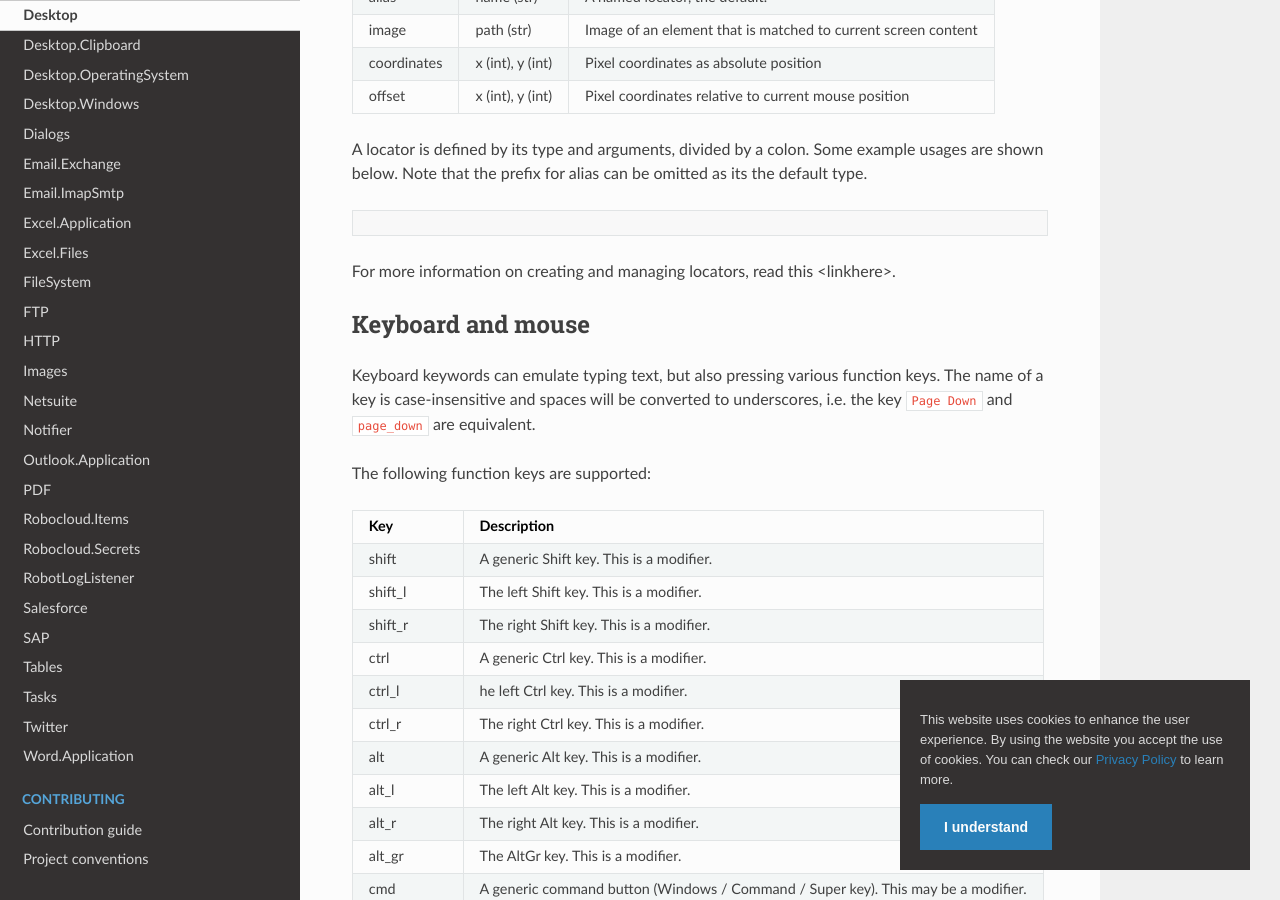
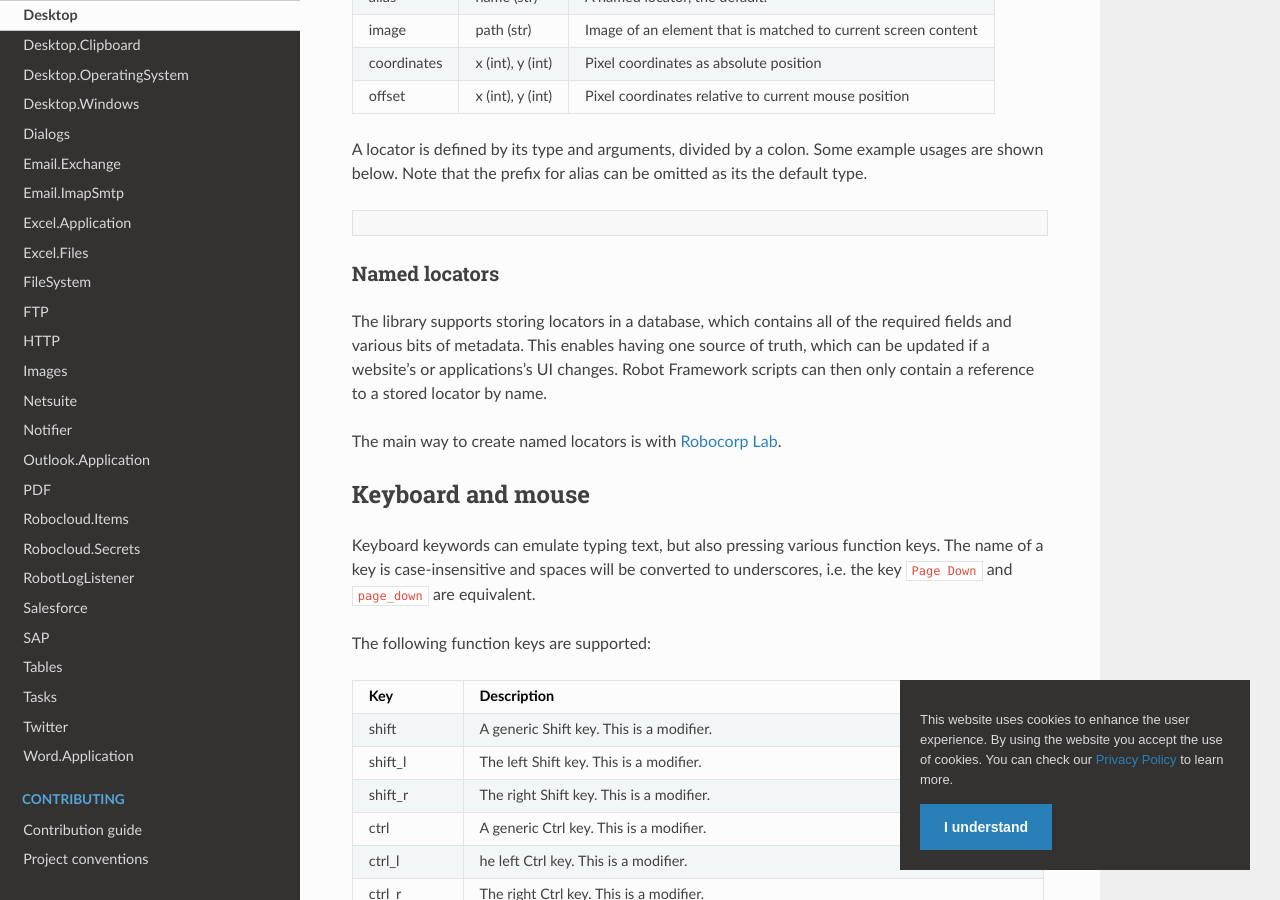
Before and after one commit to coderprovider/Framework-RPA, a Sphinx documentation site: the page built from docs/source/libraries/desktop/index.rst, in a window 1280 px wide and 900 px high, scrolled down 960 px. Built offline with Sphinx 7.4.7 and the Read the Docs theme 2.0.0, drawn with Linux system fonts in a browser that asks for light colours; pages that are not in the unit, such as notebooks, are missing from menus.

Commit message:
docs: add short paragraph on locators database

```diff
--- a/docs/source/libraries/desktop/index.rst
+++ b/docs/source/libraries/desktop/index.rst
@@ -61,8 +61,18 @@ be omitted as its the default type.
     Move mouse    offset:200,0
     Click
 
+Named locators
+==============
 
-For more information on creating and managing locators, read this <linkhere>.
+The library supports storing locators in a database, which contains
+all of the required fields and various bits of metadata. This enables
+having one source of truth, which can be updated if a website's or applications's
+UI changes. Robot Framework scripts can then only contain a reference
+to a stored locator by name.
+
+The main way to create named locators is with `Robocorp Lab`_.
+
+.. _Robocorp Lab: https://robocorp.com/docs/product-manuals/robocorp-lab/robocorp-lab-overview
 
 ******************
 Keyboard and mouse
```
